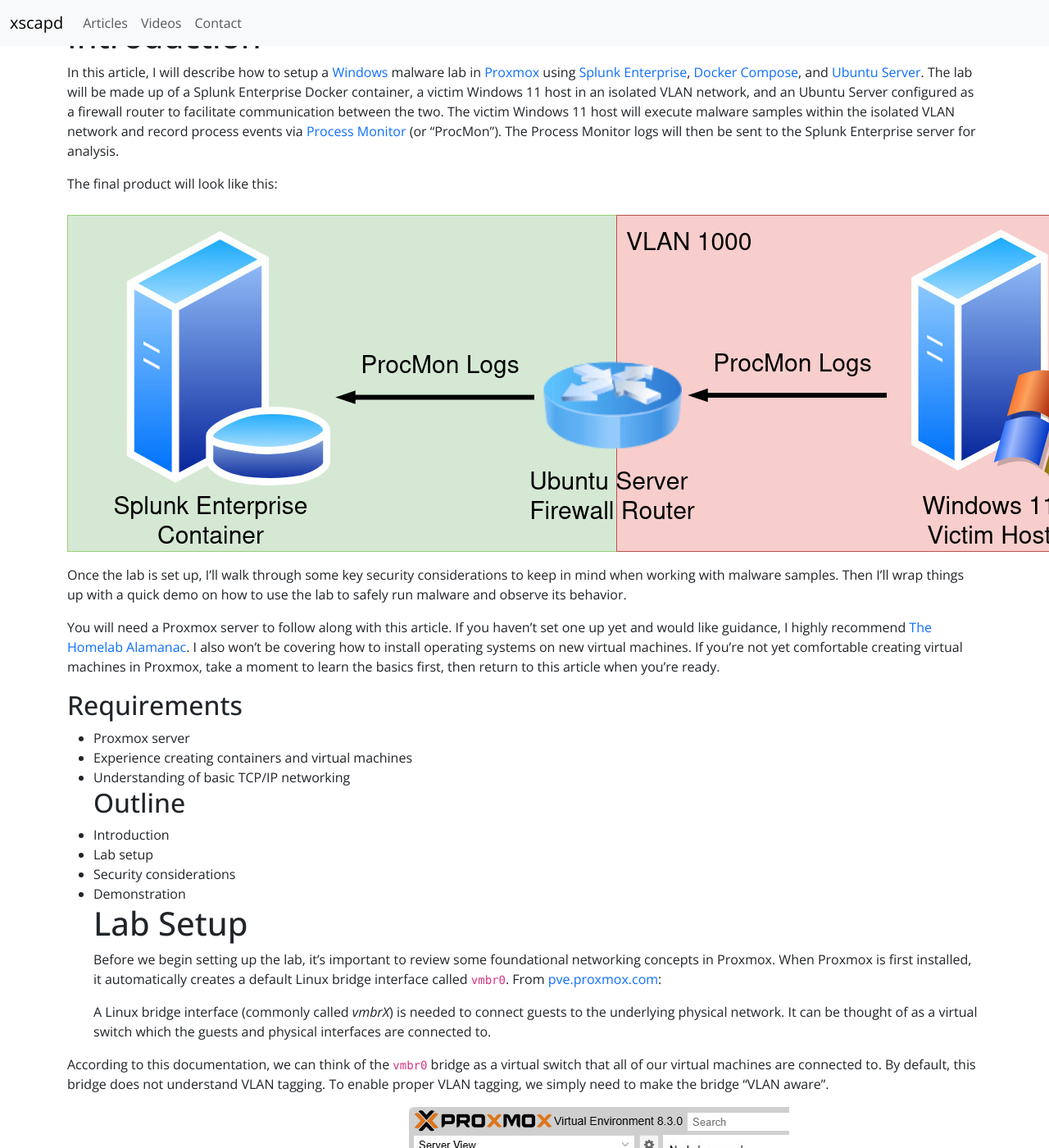
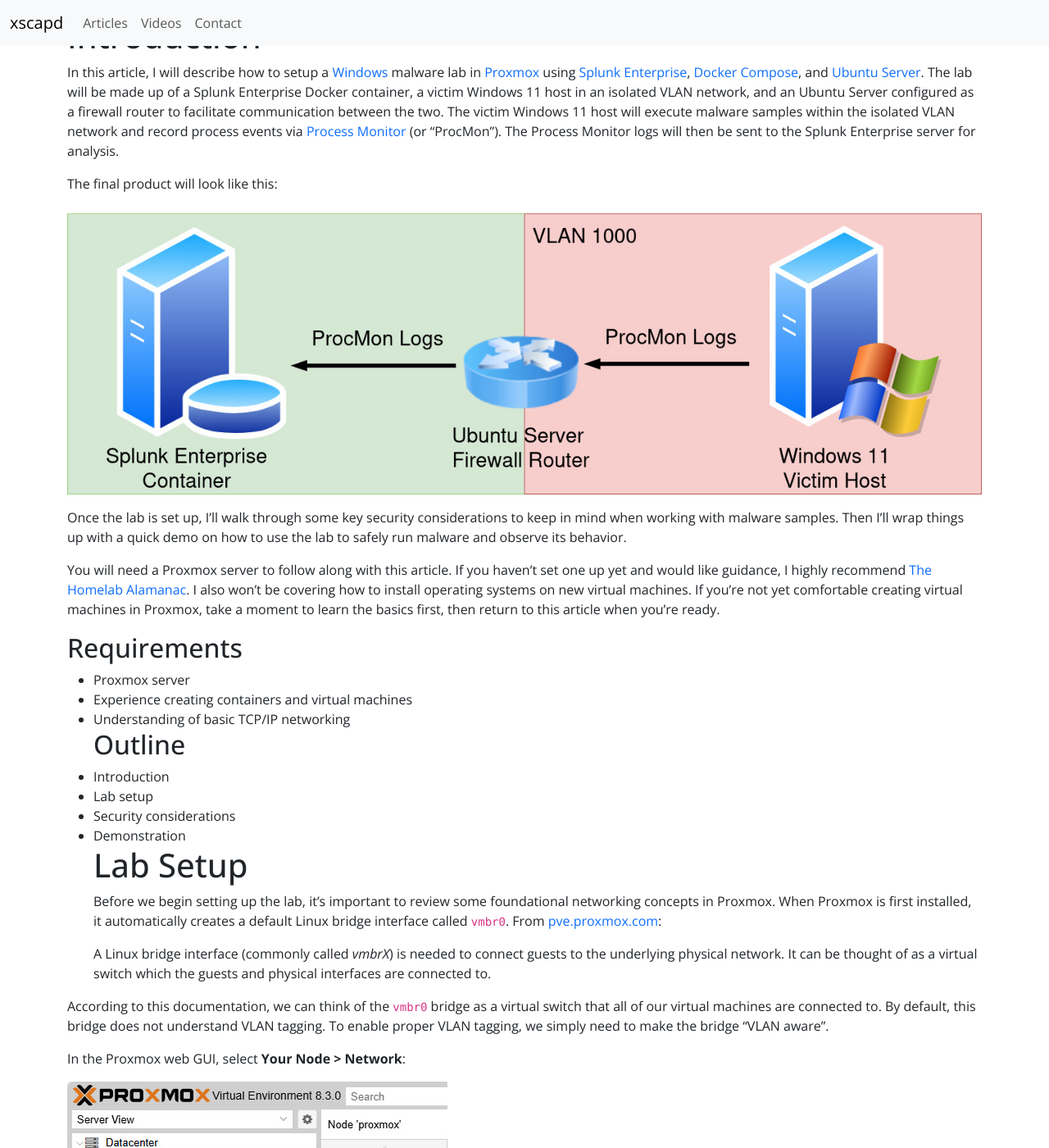
Before and after one commit to xscapd/xscapd.io, a Jekyll site: the page built from _posts/2025-12-11-How-to-Setup-a-Windows-Malware-Lab-with-Splunk-Enterprise-Docker-Compose-Ubuntu-Server-and-Proxmox.md, in a window 1280 px wide and 1400 px high, scrolled down 463 px. Shown: the whole window at 82% size. Built offline with Jekyll 4.4.1, drawn with Linux system fonts in a browser that asks for light colours; some web fonts are replaced; comment, search, counter and statistics services are not loaded; some of the changed text lies outside the part shown.

Commit message:
Made article images prettier.

```diff
--- a/_layouts/articles.html
+++ b/_layouts/articles.html
@@ -13,7 +13,7 @@
 				{% include nav.html %}
 			</div>
 
-			<div class="container post">
+			<div class="container post article-container">
 				<h1 class="display-3 text-start">{{ page.title }}</h1>
 				<p class="text-muted">{{ page.date | date: "%Y-%m-%d" }}</p>
 
--- a/_posts/2025-12-11-How-to-Setup-a-Windows-Malware-Lab-with-Splunk-Enterprise-Docker-Compose-Ubuntu-Server-and-Proxmox.md
+++ b/_posts/2025-12-11-How-to-Setup-a-Windows-Malware-Lab-with-Splunk-Enterprise-Docker-Compose-Ubuntu-Server-and-Proxmox.md
@@ -31,12 +31,15 @@
 According to this documentation, we can think of the `vmbr0` bridge as a virtual switch that all of our virtual machines are connected to. By default, this bridge does not understand VLAN tagging. To enable proper VLAN tagging, we simply need to make the bridge "VLAN aware".
 
 In the Proxmox web GUI, select **Your Node > Network**:
+
 ![Make Proxmox VLAN aware step 1.](/assets/images/posts/how-to-setup-a-windows-malware-lab-with-splunk-enterprise-docker-compose-ubuntu-server-and-proxmox/proxmox-vlan-aware-1.jpg)
 
 Double-click the default Linux Bridge `vmbr0`. In the new window that appears, check the box that says "VLAN aware" and click "OK":
+
 ![Make Proxmox VLAN aware step 1.](/assets/images/posts/how-to-setup-a-windows-malware-lab-with-splunk-enterprise-docker-compose-ubuntu-server-and-proxmox/proxmox-vlan-aware-2.jpg)
 
 Be sure to save your changes by selecting "Apply Configuration" near the top:
+
 ![[Pasted image 20251201233135.png]]
 
 
--- a/assets/css/styles.scss
+++ b/assets/css/styles.scss
@@ -44,3 +44,8 @@
 .container .post {
   background-color: black;
 }
+
+.article-container img {
+  max-width: 100%;
+  height: auto;
+}
```
